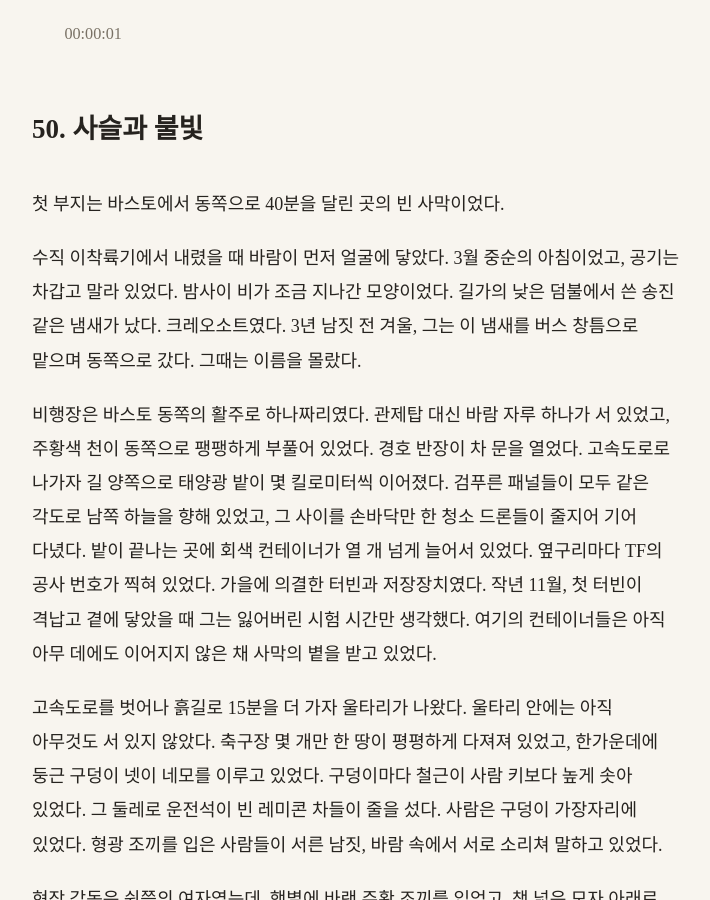
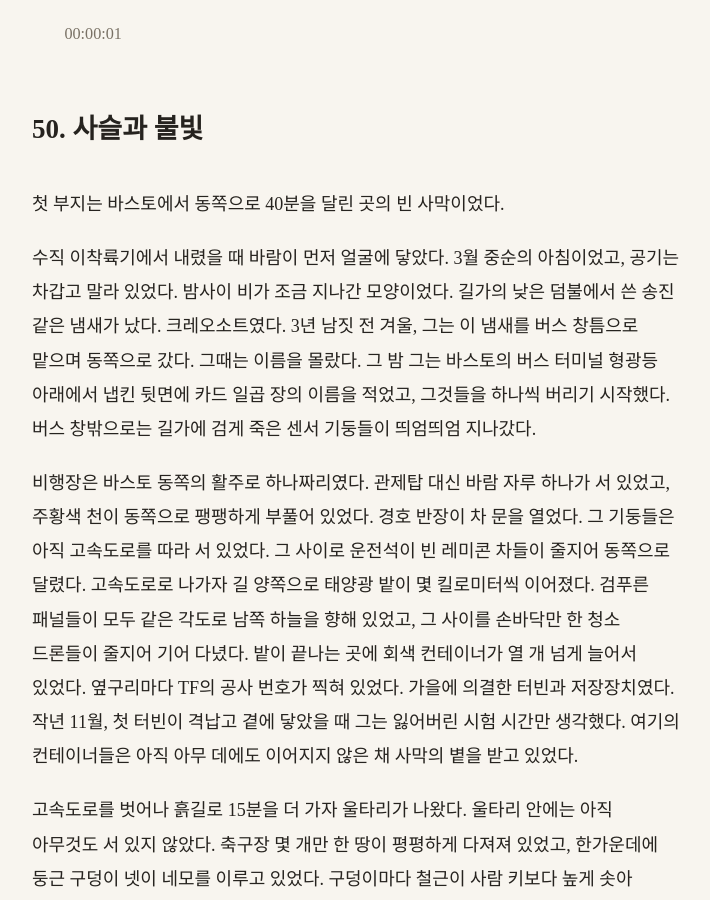
Before and after one commit to kangkkang/writer_s1_public, a Jekyll site: the page built from vol2/050.md, in a window 1280 px wide and 900 px high. Shown: the whole window, without its empty margins (284-994 px from the left). Built offline with Jekyll 4.4.1, drawn with Linux system fonts in a browser that asks for light colours; our own code applies the rules of GitHub Pages for plain Markdown files; some of the changed text lies outside the part shown.

Commit message:
Update from https://github.com/kangkkang/writer_s1/commit/69a6b79be7956dd005b219c5794c5760d78d7890

```diff
--- a/vol2/050.md
+++ b/vol2/050.md
@@ -2,9 +2,9 @@
 
 첫 부지는 바스토에서 동쪽으로 40분을 달린 곳의 빈 사막이었다.
 
-수직 이착륙기에서 내렸을 때 바람이 먼저 얼굴에 닿았다. 3월 중순의 아침이었고, 공기는 차갑고 말라 있었다. 밤사이 비가 조금 지나간 모양이었다. 길가의 낮은 덤불에서 쓴 송진 같은 냄새가 났다. 크레오소트였다. 3년 남짓 전 겨울, 그는 이 냄새를 버스 창틈으로 맡으며 동쪽으로 갔다. 그때는 이름을 몰랐다.
+수직 이착륙기에서 내렸을 때 바람이 먼저 얼굴에 닿았다. 3월 중순의 아침이었고, 공기는 차갑고 말라 있었다. 밤사이 비가 조금 지나간 모양이었다. 길가의 낮은 덤불에서 쓴 송진 같은 냄새가 났다. 크레오소트였다. 3년 남짓 전 겨울, 그는 이 냄새를 버스 창틈으로 맡으며 동쪽으로 갔다. 그때는 이름을 몰랐다. 그 밤 그는 바스토의 버스 터미널 형광등 아래에서 냅킨 뒷면에 카드 일곱 장의 이름을 적었고, 그것들을 하나씩 버리기 시작했다. 버스 창밖으로는 길가에 검게 죽은 센서 기둥들이 띄엄띄엄 지나갔다.
 
-비행장은 바스토 동쪽의 활주로 하나짜리였다. 관제탑 대신 바람 자루 하나가 서 있었고, 주황색 천이 동쪽으로 팽팽하게 부풀어 있었다. 경호 반장이 차 문을 열었다. 고속도로로 나가자 길 양쪽으로 태양광 밭이 몇 킬로미터씩 이어졌다. 검푸른 패널들이 모두 같은 각도로 남쪽 하늘을 향해 있었고, 그 사이를 손바닥만 한 청소 드론들이 줄지어 기어 다녔다. 밭이 끝나는 곳에 회색 컨테이너가 열 개 넘게 늘어서 있었다. 옆구리마다 TF의 공사 번호가 찍혀 있었다. 가을에 의결한 터빈과 저장장치였다. 작년 11월, 첫 터빈이 격납고 곁에 닿았을 때 그는 잃어버린 시험 시간만 생각했다. 여기의 컨테이너들은 아직 아무 데에도 이어지지 않은 채 사막의 볕을 받고 있었다.
+비행장은 바스토 동쪽의 활주로 하나짜리였다. 관제탑 대신 바람 자루 하나가 서 있었고, 주황색 천이 동쪽으로 팽팽하게 부풀어 있었다. 경호 반장이 차 문을 열었다. 그 기둥들은 아직 고속도로를 따라 서 있었다. 그 사이로 운전석이 빈 레미콘 차들이 줄지어 동쪽으로 달렸다. 고속도로로 나가자 길 양쪽으로 태양광 밭이 몇 킬로미터씩 이어졌다. 검푸른 패널들이 모두 같은 각도로 남쪽 하늘을 향해 있었고, 그 사이를 손바닥만 한 청소 드론들이 줄지어 기어 다녔다. 밭이 끝나는 곳에 회색 컨테이너가 열 개 넘게 늘어서 있었다. 옆구리마다 TF의 공사 번호가 찍혀 있었다. 가을에 의결한 터빈과 저장장치였다. 작년 11월, 첫 터빈이 격납고 곁에 닿았을 때 그는 잃어버린 시험 시간만 생각했다. 여기의 컨테이너들은 아직 아무 데에도 이어지지 않은 채 사막의 볕을 받고 있었다.
 
 고속도로를 벗어나 흙길로 15분을 더 가자 울타리가 나왔다. 울타리 안에는 아직 아무것도 서 있지 않았다. 축구장 몇 개만 한 땅이 평평하게 다져져 있었고, 한가운데에 둥근 구덩이 넷이 네모를 이루고 있었다. 구덩이마다 철근이 사람 키보다 높게 솟아 있었다. 그 둘레로 운전석이 빈 레미콘 차들이 줄을 섰다. 사람은 구덩이 가장자리에 있었다. 형광 조끼를 입은 사람들이 서른 남짓, 바람 속에서 서로 소리쳐 말하고 있었다.
 
@@ -150,7 +150,7 @@
 
 그날 저녁 클레망스가 잔을 채우러 왔다가 그 종이 앞에서 멈췄다. 그녀는 요즘 밤마다 증거 보관 쪽의 열람실에 늦게까지 있었다. 무엇을 보는지 그는 묻지 않았다.
 
-"사업." 그녀가 그 단어를 소리 내어 읽었다. "헤들룬드는 이 말을 안 했어요. 원본을 두 번 봤어요."
+"사업." 그녀가 그 단어를 소리 내어 읽었다. "헤들룬드는 이 말을 안 했어요. 원본을 두 번 봤어요. '사업'을 처음 붙인 데도 찾아 뒀어요. 다음 날 새벽에 나온 경제 면 기사예요. 부지 공사를 따낸 회사들 주가 얘기 위에요."
 
 "알아요. 브리핑은 저도 봤어요."
 
@@ -175,6 +175,8 @@
 *된다.*
 
 그는 속으로 그 말을 했다. 수학이 맞다는 것은 2년 전 여름에 알았다. 시제품이 돈다는 것은 작년 12월에 알았다. 지금 안 것은, 그것이 사람이 부은 콘크리트와 사람이 세운 쇠 위에서 사막의 바람을 맞으며 돈다는 것이었다. 가슴 안쪽의 떨림이 그 증거였다. 기쁨이라고 불러도 될 것 같았다. 그렇게 이름 붙이기가 조금 두려웠다. 사막 저편 어딘가에서 오늘 밤에도 지도의 빨간 표지가 늘고 있을 것이었다.
+
+공책에 적어 둔 한 줄도 떠올랐다. 같은 결합. 방향만 다르다. 지금 그의 갈비뼈 안쪽을 울리는 것과 같은 결합이, 2년 전 그 방의 벽 너머에서는 거꾸로 돌고 있었다. 수천 개의 점이 한꺼번에 숨 쉬듯 밝아졌다 어두워지던 불빛의 벽을 그는 아직 기억했다. 그는 그 기억을 기쁨 옆에 그대로 두었다.
 
 그는 3년 반 전의 겨울을 생각했다. 이 고속도로를 따라 동쪽으로 가던 버스와, 니들스의 낡은 방과, 화물 열차가 지나갈 때마다 길게 울리던 땅을 생각했다. 그때 그는 이 길 위의 어디에도 이름을 남기지 않으려 했다. 지금 이 길에는 그의 수학대로 놓인 불빛 여섯 개가 서 있었다.
 
@@ -202,7 +204,7 @@
 
 그는 동쪽을 보았다. 강 건너의 어둠은 그대로였다. 그쪽에서 무언가가 각지게 굳어 가고 있을 것이었다. 여기서는 보이지 않았다. 그의 등 뒤로 열한 개의 탑이 고속도로를 따라 서서, 가슴 안쪽의 낮은 떨림을 내고 있었다. 그 떨림은 강을 건너지 않았다.
 
-북쪽으로 강을 따라 올라가면 불헤드시티였다. 그쪽 하늘이 낮게 노랗게 번져 있었다. 레이가 할머니 곁에 있겠다고 간 동네였다. 레이가 공사장으로 돌아왔는지 그는 알지 못했다. 감독은 그 뒤로 그 이름을 꺼내지 않았고, 그도 묻지 않았다.
+북쪽으로 강을 따라 올라가면 불헤드시티였다. 그쪽 하늘이 낮게 노랗게 번져 있었다. 레이가 할머니 곁에 있겠다고 간 동네였다. 레이가 공사장으로 돌아왔는지 그는 알지 못했다. 감독은 그 뒤로 그 이름을 꺼내지 않았고, 그도 묻지 않았다. 다 세우면 된다고, 감독은 레이에게 그렇게 말했다고 했다. 다 세우기 전까지는 못 한다는 뒷말은 그가 감독에게만 했다. 그 말이 강을 건너 레이에게 닿았는지도 그는 몰랐다.
 
 그는 공책을 꺼내 날짜 옆에 적었다. *니들스. 동쪽 끝. 9월 19일.* 그 아래에 두 줄을 더 적었다. *강 건너 — 10월.* *레이 — 감독에게 묻기.*
 
```
